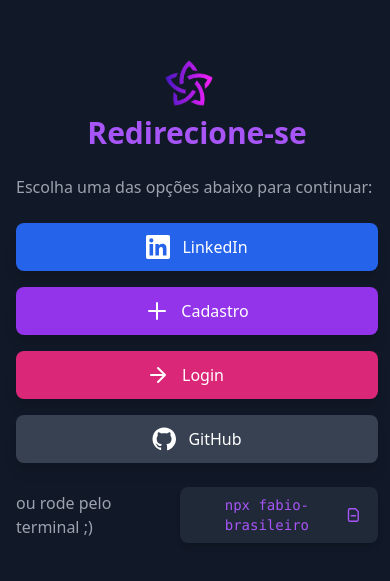
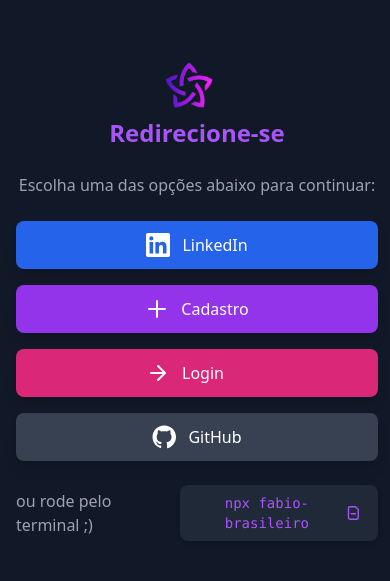
Before and after one commit to fabiobrasileiroo/redirecione-se-next, a plain HTML site: page index.html in a window 390 px wide. Shown: the part 121-702 px from the top of the page. Drawn offline with nearby package versions, Linux system fonts and the light colour scheme.

Commit message:
feat: add responsivo

```diff
--- a/index.html
+++ b/index.html
@@ -26,10 +26,10 @@
   <div class="space-y-6 text-left space-x-4 mr-3 md:mr-0">
     <div class="flex justify-center items-center flex-col sm:flex-row  w-full space-x-4">
       <img src="./logo.png" class="w-12  h-auto" alt="Logo">
-      <h1 class="text-3xl font-bold text-purple-500 sm:mt-0 mt-2 ">Redirecione-se</h1>
+      <h1 class="text-2xl sm:text-3xl font-bold text-purple-500 sm:mt-0 mt-2 ">Redirecione-se</h1>
     </div>
 
-    <p class="text-gray-400">Escolha uma das opções abaixo para continuar:</p>
+    <p class="text-gray-400  text-center sm:text-center">Escolha uma das opções abaixo para continuar:</p>
     <div class="space-y-4">
       <!-- Botão LinkedIn -->
       <button onclick="window.open('https://www.linkedin.com/in/fabiobrasileiro', '_blank')" class="flex items-center justify-center px-6 py-3 bg-blue-600 hover:bg-blue-700 rounded-lg shadow-lg w-full max-w-md">
```
